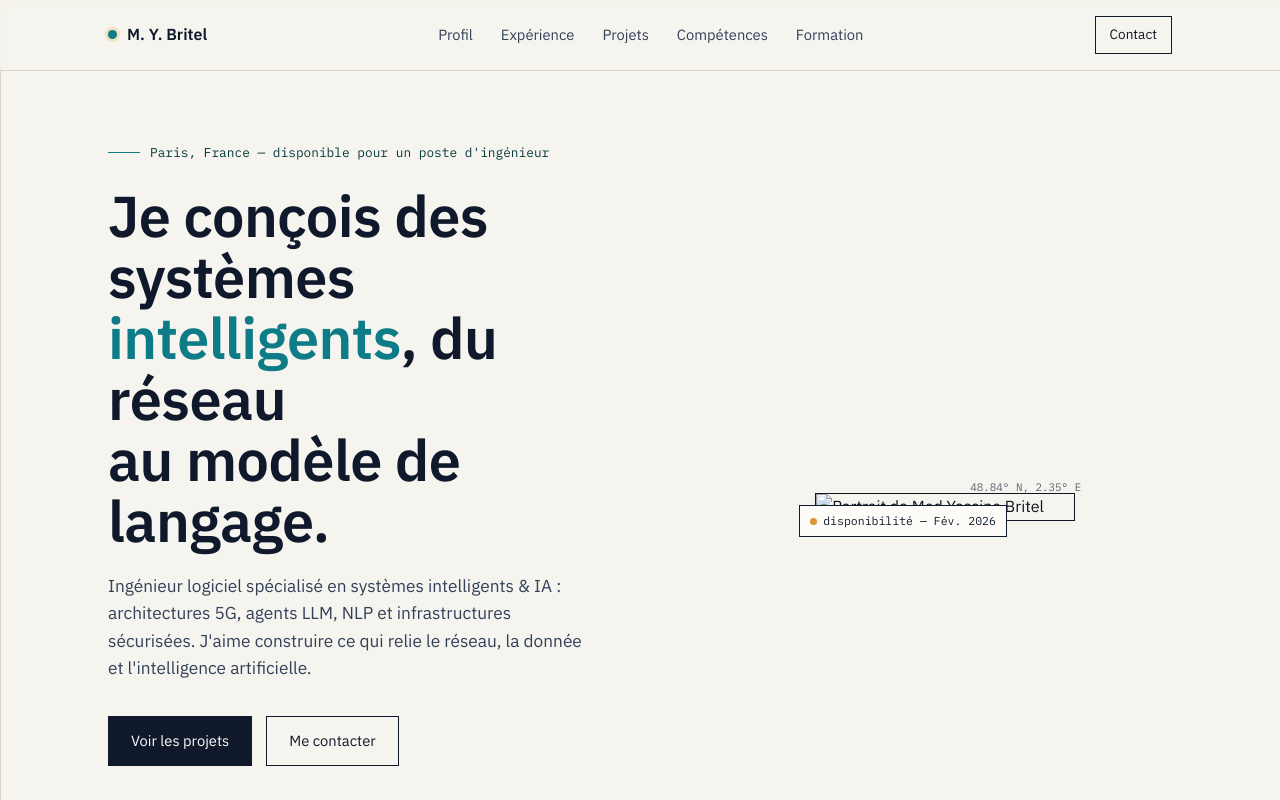
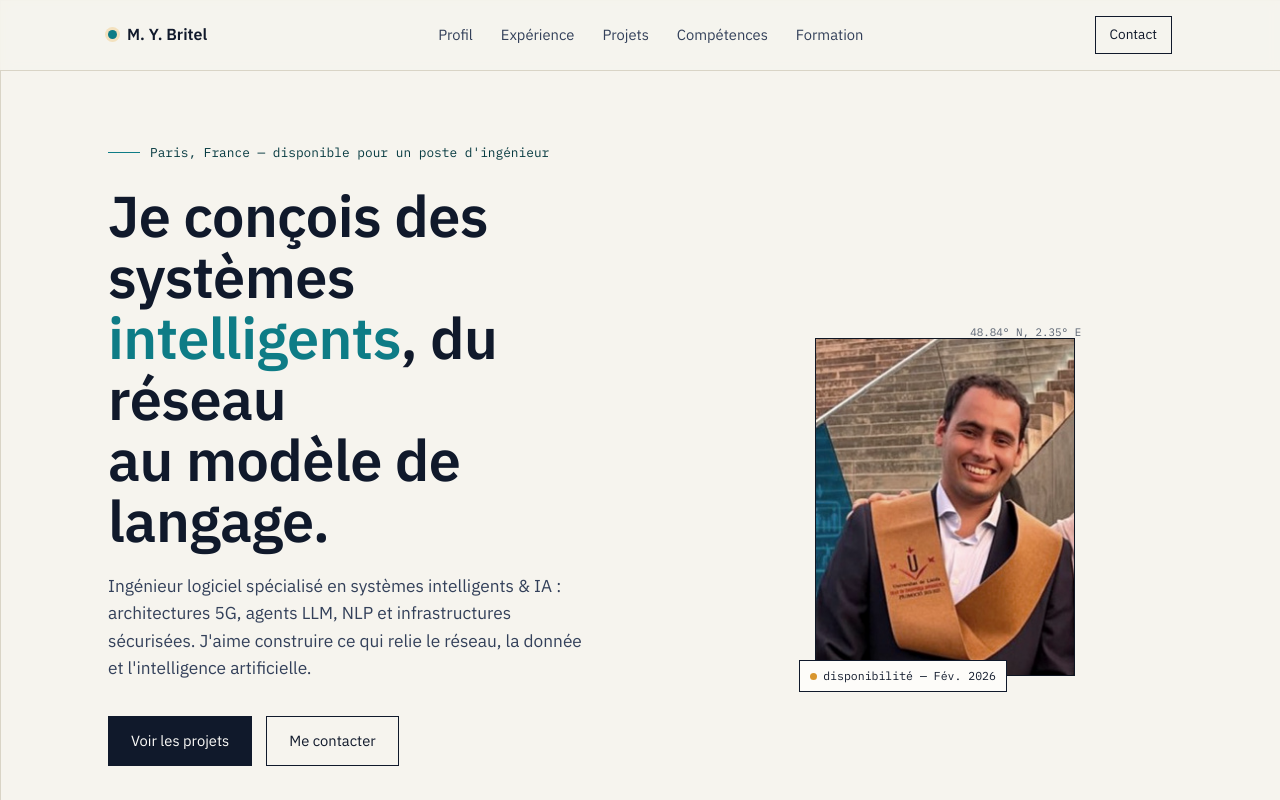
Before and after one commit to britek2001/Med-Britel.github.io, a plain HTML site: page index.html in a window 1280 px wide. Shown: the top 800 px of the page. Drawn offline with Linux system fonts and the light colour scheme.

Commit message:
Update image source path in index.html

```diff
--- a/index.html
+++ b/index.html
@@ -44,7 +44,7 @@
       <div class="hero-visual">
         <div class="portrait-frame">
           <span class="corner-coords">48.84° N, 2.35° E</span>
-          <img src="images/photo.jpg" alt="Portrait de Med Yassine Britel">
+          <img src="photo.jpg" alt="Portrait de Med Yassine Britel">
           <div class="portrait-tag"><span class="status"></span>disponibilité — Fév. 2026</div>
         </div>
       </div>
```
